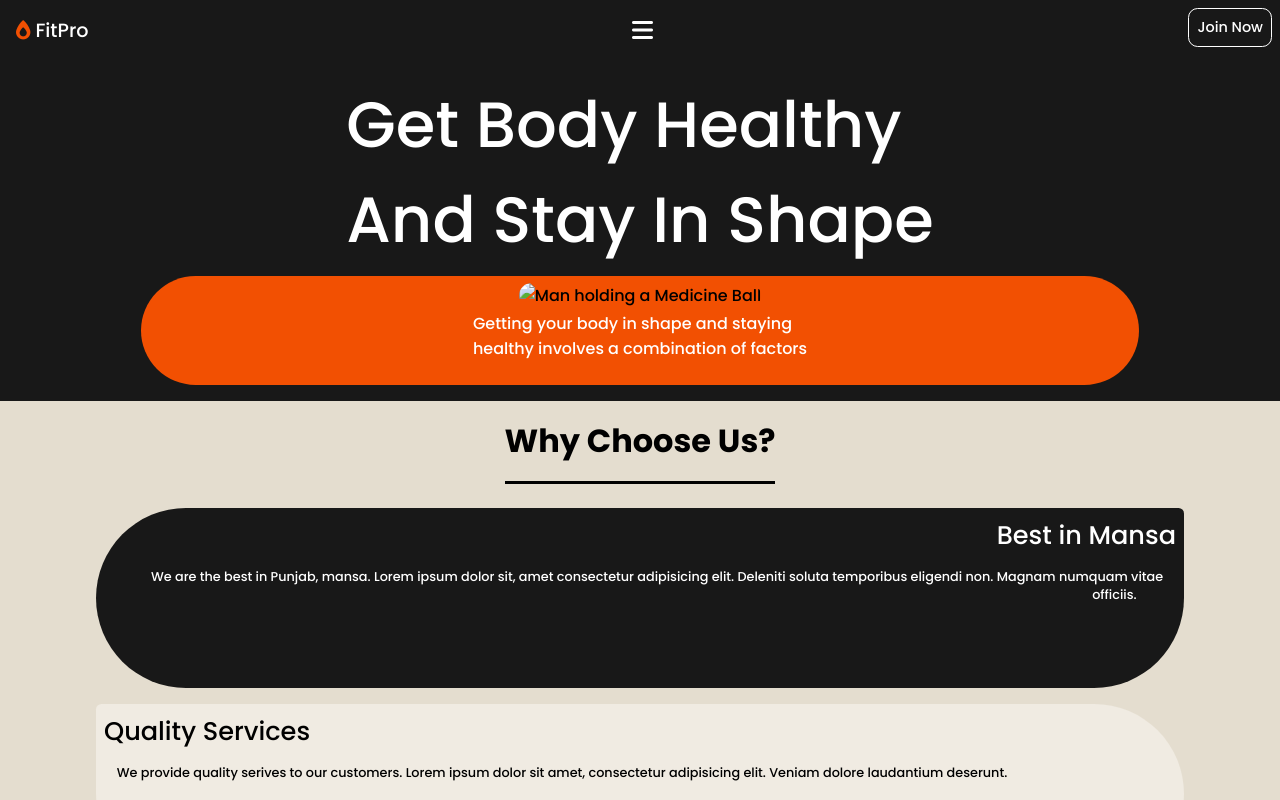
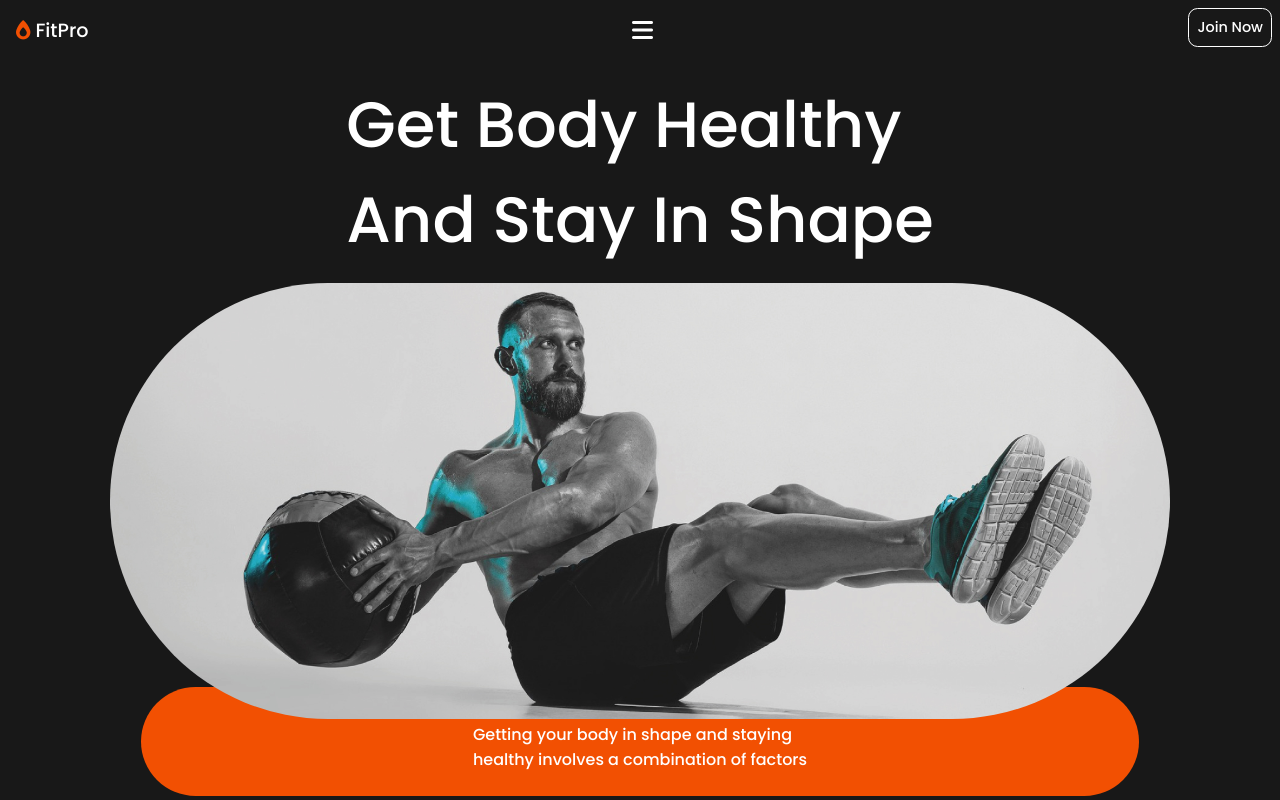
Before and after one commit to usxv/FitPro, a plain HTML site: page index.html in a window 1280 px wide. Shown: the top 800 px of the page. Drawn offline with Linux system fonts and the light colour scheme; the site is published under a folder, as on GitHub Pages, so addresses that start at the root find nothing.

Commit message:
Update index.html

```diff
--- a/index.html
+++ b/index.html
@@ -338,7 +338,7 @@
                 <h1 class="tagline">Get Body Healthy <br> And Stay In Shape</h1>
             </div>
             <div class="photo">
-                <img src="/Resources/Images/Main.jpg" alt="Man holding a Medicine Ball">
+                <img src="./Resources/Images/Main.jpg" alt="Man holding a Medicine Ball">
                 <div class="sub">
                     <p>Getting your body in shape and staying <br> healthy involves a combination of factors</p>
                 </div>
```
